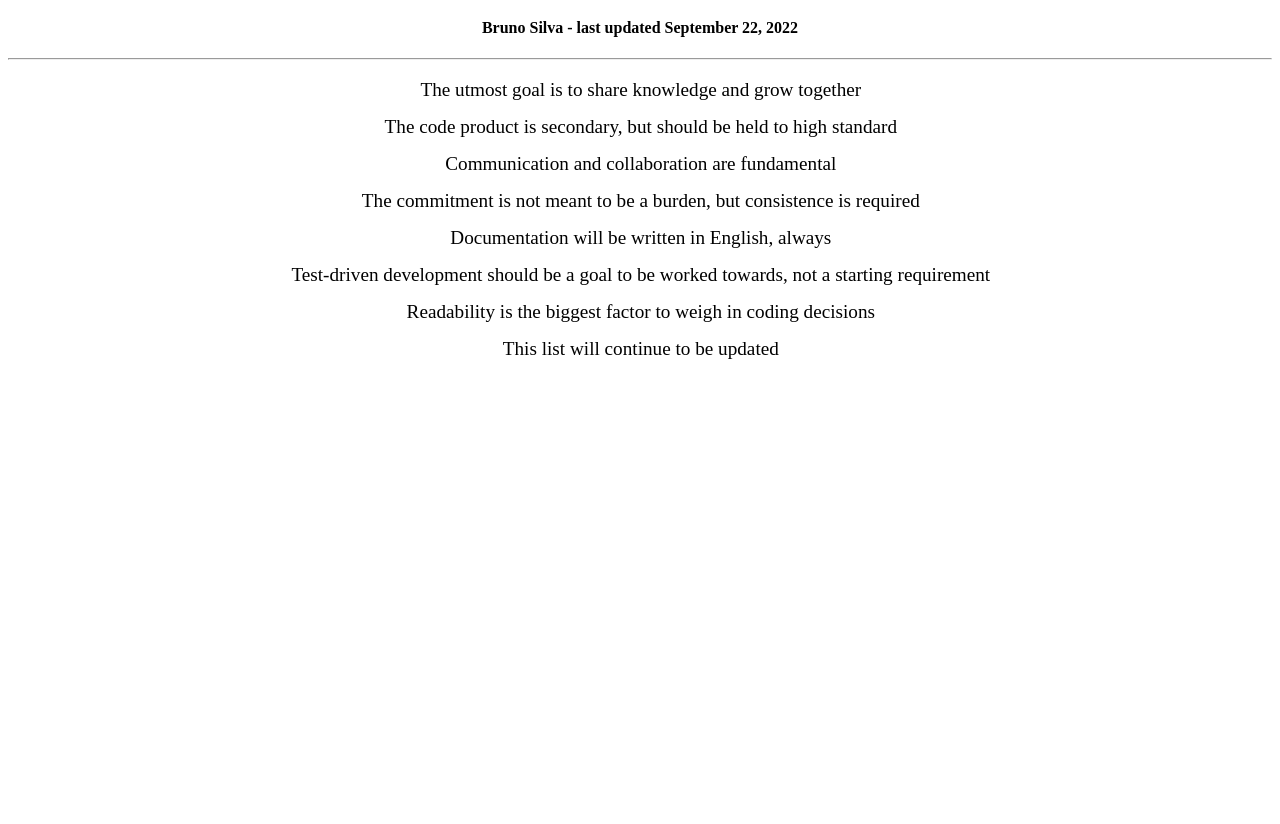
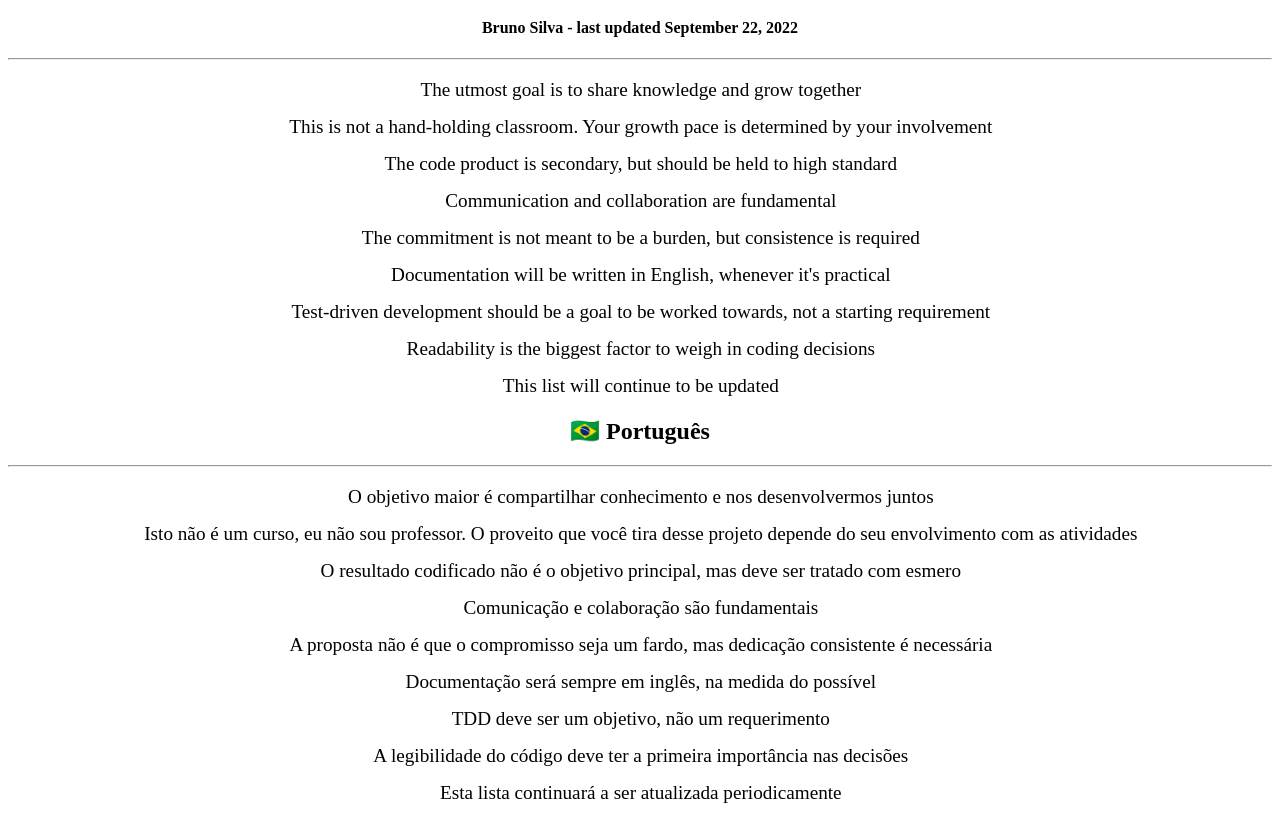
Before and after one commit to brunosilvadev/mentorship-guidelines, a plain HTML site: page index.html in a window 1280 px wide. Shown: the part 61-885 px from the top of the page. Before the commit the page ends 800 px from the top, so only its background shows below. Drawn offline with Linux system fonts and the light colour scheme.

Commit message:
Update index.html

```diff
--- a/index.html
+++ b/index.html
@@ -13,15 +13,29 @@
     <hr/>
     <ul>
         <li>The utmost goal is to share knowledge and grow together</li>
+        <li>This is not a hand-holding classroom. Your growth pace is determined by your involvement</li>
         <li>The code product is secondary, but should be held to high standard</li>
         <li>Communication and collaboration are fundamental</li>
         <li>The commitment is not meant to be a burden, but consistence is required</li>
-        <li>Documentation will be written in English, always</li>
+        <li>Documentation will be written in English, whenever it's practical</li>
         <li>Test-driven development should be a goal to be worked towards,
             not a starting requirement</li>
         <li>Readability is the biggest factor to weigh in coding decisions</li>
         <li>This list will continue to be updated</li>
     </ul>
+    <h2>🇧🇷 Português</h2>
+    <hr/>
+    <ul>
+        <li>O objetivo maior é compartilhar conhecimento e nos desenvolvermos juntos</li>
+        <li>Isto não é um curso, eu não sou professor. O proveito que você tira desse projeto depende do seu envolvimento com as atividades</li>
+        <li>O resultado codificado não é o objetivo principal, mas deve ser tratado com esmero</li>
+        <li>Comunicação e colaboração são fundamentais</li>
+        <li>A proposta não é que o compromisso seja um fardo, mas dedicação consistente é necessária</li>
+        <li>Documentação será sempre em inglês, na medida do possível</li>
+        <li>TDD deve ser um objetivo, não um requerimento</li>
+        <li>A legibilidade do código deve ter a primeira importância nas decisões</li>
+        <li>Esta lista continuará a ser atualizada periodicamente</li>
+    </ul>
 </body>
 
 </html>
```
